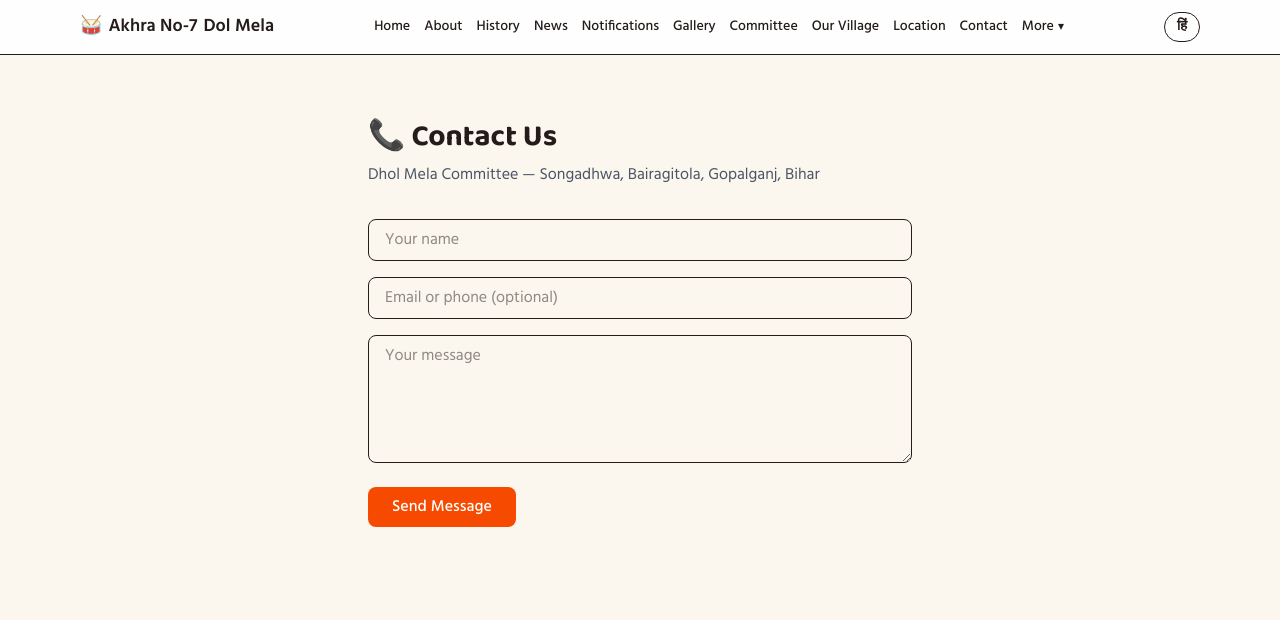
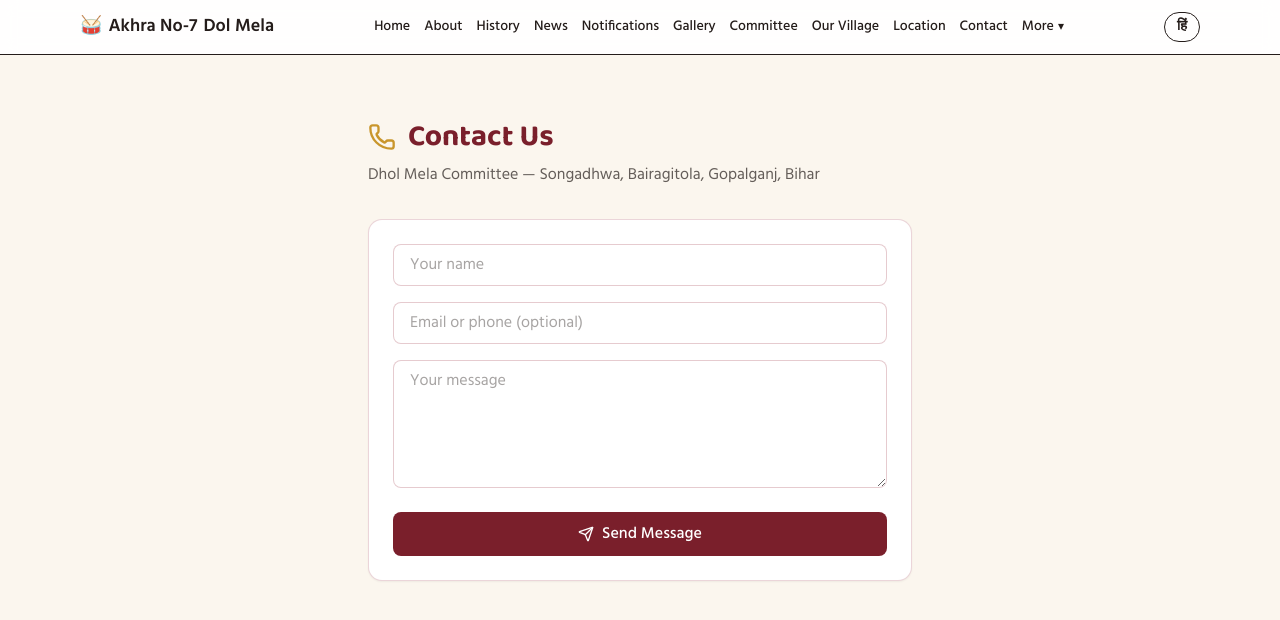
Before and after one commit to Abhigyan45/dhol-mela, a Next.js app: page /contact in a window 1280 px wide. Shown: the top 620 px of the page. Built offline with nearby package versions, Linux system fonts and the light colour scheme.

Commit message:
Add lucide-react dependency

```diff
--- a/app/contact/page.tsx
+++ b/app/contact/page.tsx
@@ -1,18 +1,92 @@
+// "use client";
+
+// import { useState } from "react";
+// import Navbar from "@/components/Navbar";
+// import { useLanguage } from "@/context/LanguageContext";
+
+// const content = {
+//   en: {
+//     heading: "📞 Contact Us", sub: "Dhol Mela Committee — Songadhwa, Bairagitola, Gopalganj, Bihar",
+//     thanks: "Thank you — your message has been sent to the committee.",
+//     name: "Your name", email: "Email or phone (optional)", message: "Your message",
+//     send: "Send Message", sending: "Sending...", error: "Something went wrong — please try again.",
+//   },
+//   hi: {
+//     heading: "📞 संपर्क करें", sub: "ढोल मेला समिति — सोंगढ़वा, बैरागीटोला, गोपालगंज, बिहार",
+//     thanks: "धन्यवाद — आपका संदेश समिति को भेज दिया गया है।",
+//     name: "आपका नाम", email: "ईमेल या फोन (वैकल्पिक)", message: "आपका संदेश",
+//     send: "संदेश भेजें", sending: "भेजा जा रहा है...", error: "कुछ गलत हो गया — कृपया पुनः प्रयास करें।",
+//   },
+// };
+
+// export default function ContactPage() {
+//   const { lang } = useLanguage();
+//   const t = content[lang];
+//   const [name, setName] = useState("");
+//   const [email, setEmail] = useState("");
+//   const [message, setMessage] = useState("");
+//   const [status, setStatus] = useState<"idle" | "sending" | "sent" | "error">("idle");
+
+//   async function handleSubmit(e: React.FormEvent) {
+//     e.preventDefault();
+//     setStatus("sending");
+//     const res = await fetch("/api/contact", {
+//       method: "POST",
+//       headers: { "Content-Type": "application/json" },
+//       body: JSON.stringify({ name, email, message }),
+//     });
+//     if (res.ok) {
+//       setStatus("sent");
+//       setName(""); setEmail(""); setMessage("");
+//     } else {
+//       setStatus("error");
+//     }
+//   }
+
+//   return (
+//     <main>
+//       <Navbar />
+//       <section className="max-w-xl mx-auto px-4 py-16">
+//         <h1 className="text-3xl font-bold mb-2">{t.heading}</h1>
+//         <p className="text-gray-600 mb-8">{t.sub}</p>
+//         {status === "sent" ? (
+//           <div className="border rounded-xl p-6 bg-green-50 text-green-700 text-center">{t.thanks}</div>
+//         ) : (
+//           <form onSubmit={handleSubmit} className="space-y-4">
+//             <input type="text" placeholder={t.name} value={name} onChange={(e) => setName(e.target.value)} className="w-full border rounded-lg px-4 py-2" required />
+//             <input type="email" placeholder={t.email} value={email} onChange={(e) => setEmail(e.target.value)} className="w-full border rounded-lg px-4 py-2" />
+//             <textarea placeholder={t.message} value={message} onChange={(e) => setMessage(e.target.value)} className="w-full border rounded-lg px-4 py-2 h-32" required />
+//             <button type="submit" disabled={status === "sending"} className="bg-orange-600 text-white px-6 py-2 rounded-lg font-medium hover:bg-orange-700 disabled:opacity-50">
+//               {status === "sending" ? t.sending : t.send}
+//             </button>
+//             {status === "error" && <p className="text-red-600 text-sm">{t.error}</p>}
+//           </form>
+//         )}
+//       </section>
+//     </main>
+//   );
+// }
+
+
+
+
+
 "use client";
 
 import { useState } from "react";
 import Navbar from "@/components/Navbar";
 import { useLanguage } from "@/context/LanguageContext";
+import { Phone, Send, CheckCircle2 } from "lucide-react";
 
 const content = {
   en: {
-    heading: "📞 Contact Us", sub: "Dhol Mela Committee — Songadhwa, Bairagitola, Gopalganj, Bihar",
+    heading: "Contact Us", sub: "Dhol Mela Committee — Songadhwa, Bairagitola, Gopalganj, Bihar",
     thanks: "Thank you — your message has been sent to the committee.",
     name: "Your name", email: "Email or phone (optional)", message: "Your message",
     send: "Send Message", sending: "Sending...", error: "Something went wrong — please try again.",
   },
   hi: {
-    heading: "📞 संपर्क करें", sub: "ढोल मेला समिति — सोंगढ़वा, बैरागीटोला, गोपालगंज, बिहार",
+    heading: "संपर्क करें", sub: "ढोल मेला समिति — सोंगढ़वा, बैरागीटोला, गोपालगंज, बिहार",
     thanks: "धन्यवाद — आपका संदेश समिति को भेज दिया गया है।",
     name: "आपका नाम", email: "ईमेल या फोन (वैकल्पिक)", message: "आपका संदेश",
     send: "संदेश भेजें", sending: "भेजा जा रहा है...", error: "कुछ गलत हो गया — कृपया पुनः प्रयास करें।",
@@ -44,19 +118,50 @@ export default function ContactPage() {
   }
 
   return (
-    <main>
+    <main className="bg-ivory min-h-screen">
       <Navbar />
       <section className="max-w-xl mx-auto px-4 py-16">
-        <h1 className="text-3xl font-bold mb-2">{t.heading}</h1>
-        <p className="text-gray-600 mb-8">{t.sub}</p>
+        <div className="flex items-center gap-3 mb-2">
+          <Phone className="text-gold w-7 h-7" />
+          <h1 className="text-3xl font-bold text-maroon">{t.heading}</h1>
+        </div>
+        <p className="text-charcoal/70 mb-8">{t.sub}</p>
+
         {status === "sent" ? (
-          <div className="border rounded-xl p-6 bg-green-50 text-green-700 text-center">{t.thanks}</div>
+          <div className="card flex flex-col items-center gap-2 p-8 text-center border-gold-light/40">
+            <CheckCircle2 className="text-maroon w-10 h-10" />
+            <p className="text-maroon font-medium">{t.thanks}</p>
+          </div>
         ) : (
-          <form onSubmit={handleSubmit} className="space-y-4">
-            <input type="text" placeholder={t.name} value={name} onChange={(e) => setName(e.target.value)} className="w-full border rounded-lg px-4 py-2" required />
-            <input type="email" placeholder={t.email} value={email} onChange={(e) => setEmail(e.target.value)} className="w-full border rounded-lg px-4 py-2" />
-            <textarea placeholder={t.message} value={message} onChange={(e) => setMessage(e.target.value)} className="w-full border rounded-lg px-4 py-2 h-32" required />
-            <button type="submit" disabled={status === "sending"} className="bg-orange-600 text-white px-6 py-2 rounded-lg font-medium hover:bg-orange-700 disabled:opacity-50">
+          <form onSubmit={handleSubmit} className="card p-6 space-y-4">
+            <input
+              type="text"
+              placeholder={t.name}
+              value={name}
+              onChange={(e) => setName(e.target.value)}
+              className="w-full border border-maroon-light/25 rounded-lg px-4 py-2 bg-white text-charcoal placeholder:text-charcoal/40 focus:outline-none focus:ring-2 focus:ring-gold/50 focus:border-gold"
+              required
+            />
+            <input
+              type="email"
+              placeholder={t.email}
+              value={email}
+              onChange={(e) => setEmail(e.target.value)}
+              className="w-full border border-maroon-light/25 rounded-lg px-4 py-2 bg-white text-charcoal placeholder:text-charcoal/40 focus:outline-none focus:ring-2 focus:ring-gold/50 focus:border-gold"
+            />
+            <textarea
+              placeholder={t.message}
+              value={message}
+              onChange={(e) => setMessage(e.target.value)}
+              className="w-full border border-maroon-light/25 rounded-lg px-4 py-2 h-32 bg-white text-charcoal placeholder:text-charcoal/40 focus:outline-none focus:ring-2 focus:ring-gold/50 focus:border-gold"
+              required
+            />
+            <button
+              type="submit"
+              disabled={status === "sending"}
+              className="w-full flex items-center justify-center gap-2 bg-maroon text-white px-6 py-2.5 rounded-lg font-medium hover:bg-maroon-dark transition-colors disabled:opacity-50"
+            >
+              <Send className="w-4 h-4" />
               {status === "sending" ? t.sending : t.send}
             </button>
             {status === "error" && <p className="text-red-600 text-sm">{t.error}</p>}
--- a/package.json
+++ b/package.json
@@ -13,6 +13,7 @@
     "@prisma/client": "^6.19.3",
     "bcryptjs": "^3.0.3",
     "jsonwebtoken": "^9.0.3",
+    "lucide-react": "^1.44.0",
     "next": "16.3.4",
     "react": "19.2.8",
     "react-dom": "19.2.8"
```
Also changed, not shown: components/GalleryPageContent.tsx (+74 -10 lines), 1 other file (tests, documents, lock files or other folders).
